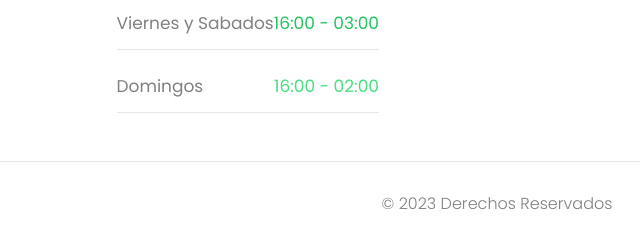
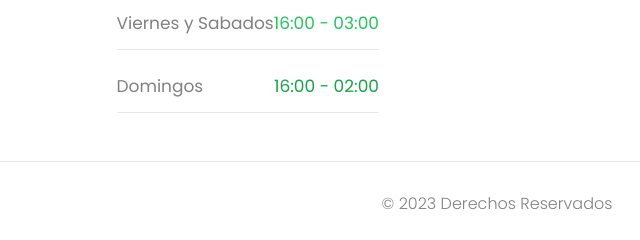
Before and after one commit to Nicoogf/landingpageproject, a website: page index.html in a window 1280 px wide. Shown: the part 10231-10471 px from the top of the page, 143-783 px from the left. Drawn offline with nearby package versions, Linux system fonts and the light colour scheme; files that its build step writes are made by us from their sources.

Commit message:
Fix color ii

```diff
--- a/index.html
+++ b/index.html
@@ -974,7 +974,7 @@
                     <div class="flex-1">
                         <div class="flex justify-between items-center border-b pb-[10px]">
                             <div> Domingos </div>
-                            <div class="text-green-400"> 16:00 - 02:00</div>
+                            <div class="text-green-600"> 16:00 - 02:00</div>
                         </div>
 
                     </div>
```
